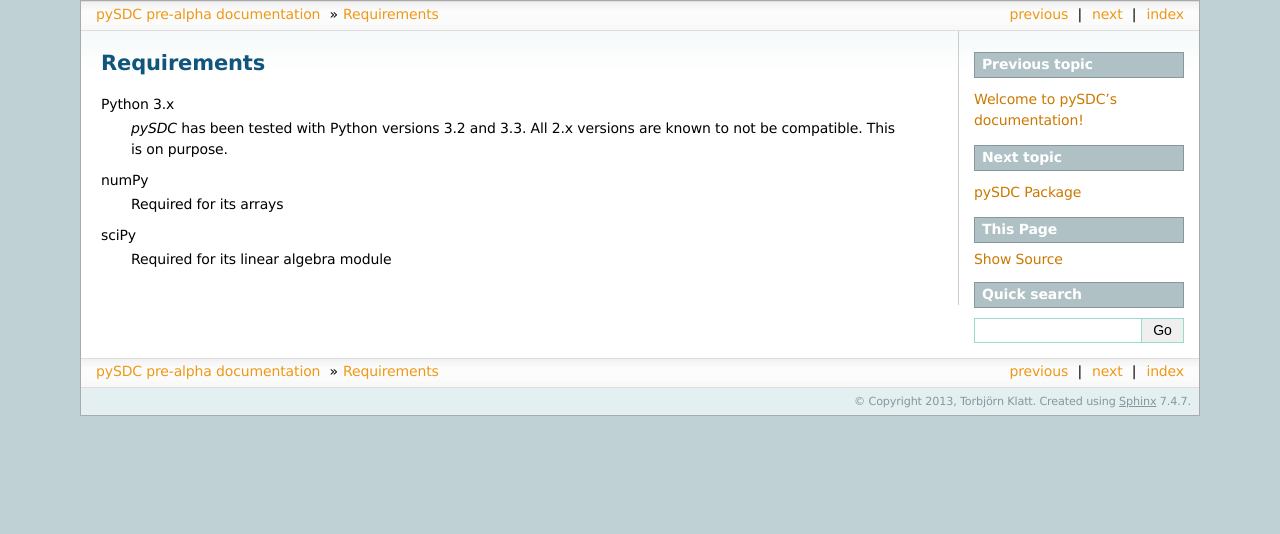
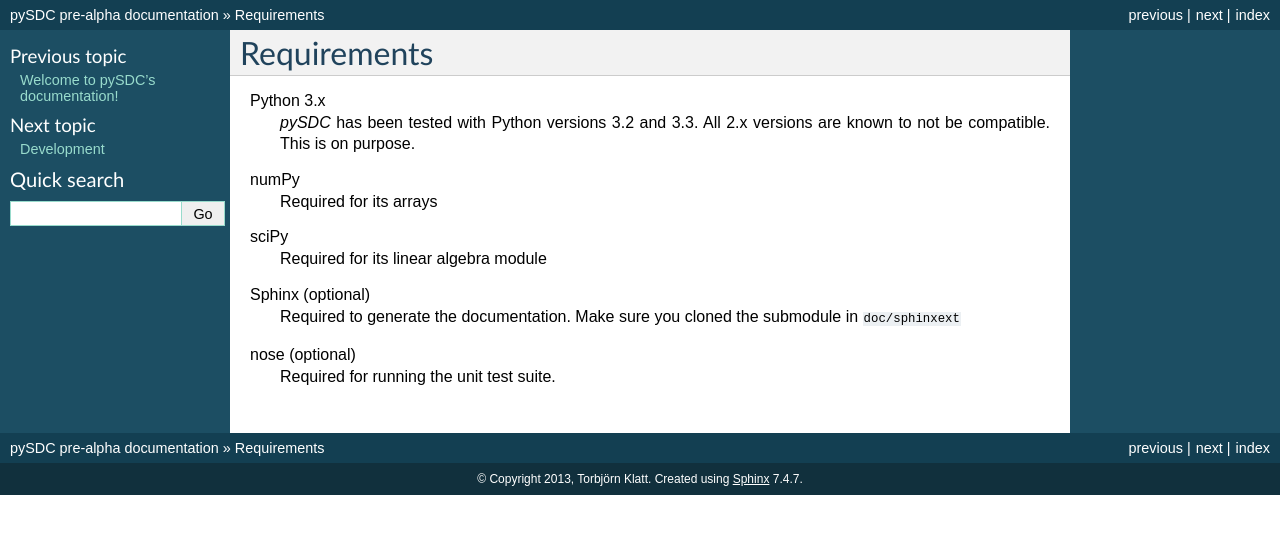
Before and after one commit to Parallel-in-Time/PyPinT, a Sphinx documentation site: the page built from doc/source/requirements.rst, in a window 1280 px wide. Shown: the top 534 px of the page. Built offline with Sphinx 7.4.7, drawn with Linux system fonts in a browser that asks for light colours.

Commit message:
further extension and improvements of the docu
refs #3

```diff
--- a/doc/source/conf.py
+++ b/doc/source/conf.py
@@ -11,7 +11,8 @@
 # All configuration values have a default; values that are commented out
 # serve to show the default.
 
-import sys, os
+import sys
+import os
 
 # If extensions (or modules to document with autodoc) are in another directory,
 # add these directories to sys.path here. If the directory is relative to the
@@ -27,14 +28,12 @@
 
 # Add any Sphinx extension module names h')), as strings. They can be extensions
 # coming with Sphinx (named 'sphinx.ext.*') or your custom ones.
-extensions = [
-              'sphinx.ext.todo',
+extensions = ['sphinx.ext.todo',
               'sphinx.ext.coverage',
               'sphinx.ext.mathjax',
               'sphinx.ext.viewcode',
               'sphinx.ext.autosummary',
-              'numpydoc'
-             ]
+              'numpydoc']
 
 # Add any paths that contain templates here, relative to this directory.
 templates_path = ['_templates']
@@ -63,7 +62,7 @@
 
 # The language for content autogenerated by Sphinx. Refer to documentation
 # for a list of supported languages.
-#language = None
+language = "en"
 
 # There are two options for replacing |today|: either, you set today to some
 # non-false value, then it is used:
@@ -87,7 +86,7 @@
 
 # If true, sectionauthor and moduleauthor directives will be shown in the
 # output. They are ignored by default.
-#show_authors = False
+show_authors = True
 
 # The name of the Pygments (syntax highlighting) style to use.
 pygments_style = 'sphinx'
@@ -100,7 +99,7 @@
 
 # The theme to use for HTML and HTML Help pages.  See the documentation for
 # a list of builtin themes.
-html_theme = 'sphinxdoc'
+html_theme = 'default'
 
 # Theme options are theme-specific and customize the look and feel of a theme
 # further.  For a list of options available for each theme, see the
@@ -156,13 +155,13 @@
 #html_split_index = False
 
 # If true, links to the reST sources are added to the pages.
-#html_show_sourcelink = True
+html_show_sourcelink = False
 
 # If true, "Created using Sphinx" is shown in the HTML footer. Default is True.
-#html_show_sphinx = True
+html_show_sphinx = True
 
 # If true, "(C) Copyright ..." is shown in the HTML footer. Default is True.
-#html_show_copyright = True
+html_show_copyright = True
 
 # If true, an OpenSearch description file will be output, and all pages will
 # contain a <link> tag referring to it.  The value of this option must be the
--- a/doc/source/index.rst
+++ b/doc/source/index.rst
@@ -10,6 +10,7 @@
    :maxdepth: 2
 
    requirements
+   development
    API Reference <pySDC>
    license
 
--- a/doc/source/pySDC.globals.rst
+++ b/doc/source/pySDC.globals.rst
@@ -1,8 +1,5 @@
-globals Package
-===============
-
 :mod:`globals` Package
-----------------------
+======================
 
 .. automodule:: pySDC.globals
     :members:
--- a/doc/source/pySDC.rst
+++ b/doc/source/pySDC.rst
@@ -1,26 +1,13 @@
-pySDC Package
-=============
-
 :mod:`pySDC` Package
---------------------
+====================
 
 .. automodule:: pySDC.__init__
     :members:
     :undoc-members:
     :show-inheritance:
 
-:mod:`sdc` Module
------------------
-
-.. automodule:: pySDC.sdc
-    :members:
-    :undoc-members:
-    :show-inheritance:
-
-Subpackages
------------
-
 .. toctree::
 
-    pySDC.globals
-    pySDC.integrate
+   pySDC.sdc
+   pySDC.globals
+   pySDC.integrate
--- a/doc/source/requirements.rst
+++ b/doc/source/requirements.rst
@@ -10,3 +10,10 @@
 
 sciPy
     Required for its linear algebra module
+
+Sphinx (optional)
+    Required to generate the documentation.
+    Make sure you cloned the submodule in ``doc/sphinxext``
+
+nose (optional)
+    Required for running the unit test suite.
```
Also changed, not shown: doc/source/development.rst (added, +23 -0 lines), doc/source/pySDC.integrate.gauss.rst (added, +7 -0 lines), doc/source/pySDC.integrate.newton_cotes.rst (added, +7 -0 lines), doc/source/pySDC.integrate.quadrature.rst (added, +16 -0 lines), doc/source/pySDC.integrate.rst (+3 -26 lines), doc/source/pySDC.sdc.rst (added, +7 -0 lines), 1 other file.
